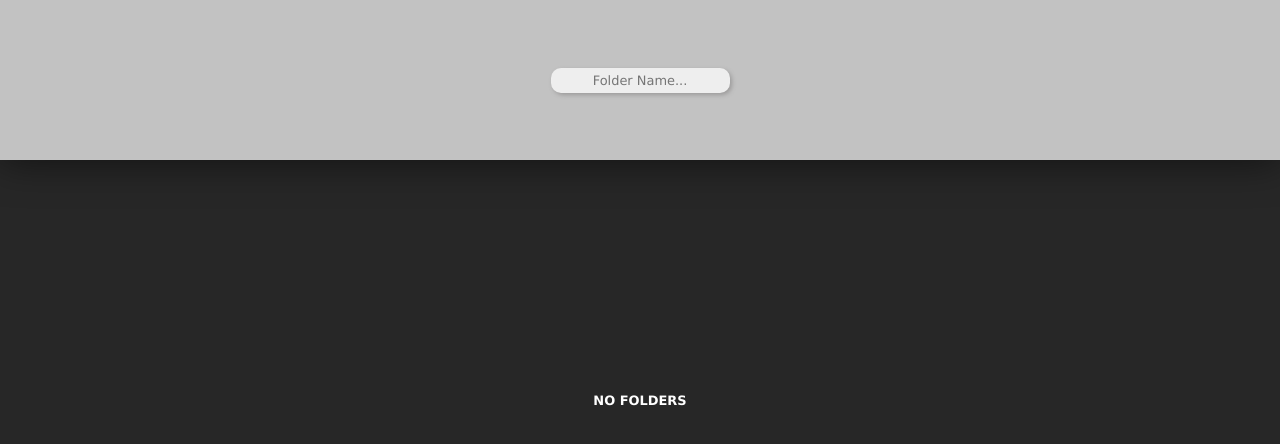
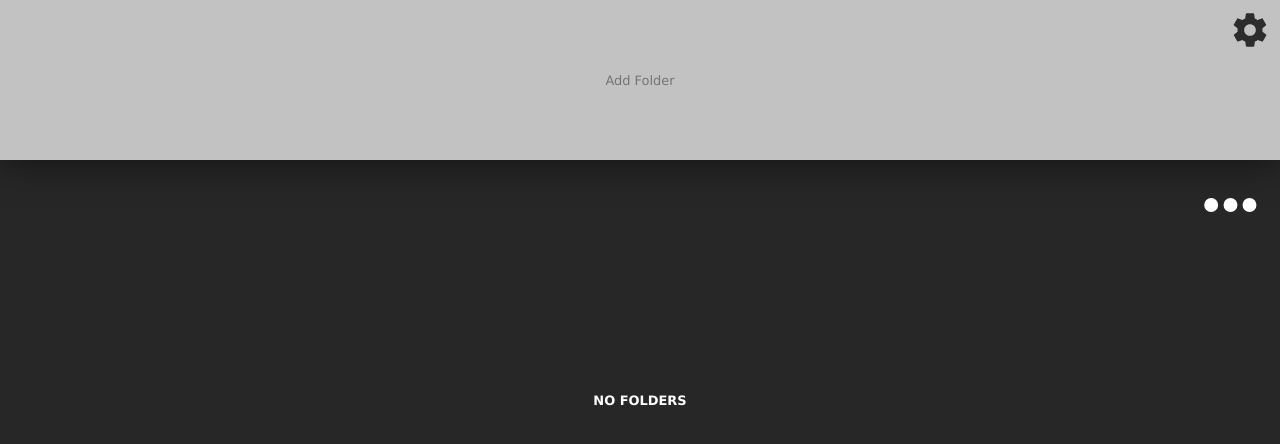
Before and after one commit to aiacuone/Note-Taker, a React (Create React App) app: page / in a window 1280 px wide. Shown: the top 444 px of the page. Built offline with nearby package versions, Linux system fonts and the light colour scheme.

Commit message:
moving multiple states into 1 state, saving before messing with code

```diff
--- a/src/components/App.js
+++ b/src/components/App.js
@@ -2,6 +2,7 @@ import React, { useEffect, useState, useRef } from 'react'
 // import folders from '../variables/folders'
 import CurrentFolder from './CurrentFolder'
 import Home from './Home'
+import settingsIcon from '../images/settings.svg'
 
 function App() {
 	// STATE & USEREF
@@ -11,6 +12,15 @@ function App() {
 	let [toggleHomeFolderMenu, setToggleHomeFolderMenu] = useState(null)
 	let [homeAddFolderInput, setHomeAddFolderInput] = useState('')
 	let [homeRenameFolderInput, setHomeRenameFolderInput] = useState('')
+	let [homeFoldersSettings, setHomeFoldersSettings] = useState(null)
+	let [sortHomeFolders, setSortHomeFolders] = useState('DATE CREATED')
+	let [home, setHome] = useState({
+		toggleHomeFolderMenu: null,
+		homeAddFolderInput: '',
+		homeRenameFolderInput: '',
+		homeFoldersSettings: null,
+		sortHomeFolders: 'DATE CREATED',
+	})
 
 	let state = {
 		directory,
@@ -18,6 +28,9 @@ function App() {
 		toggleHomeFolderMenu,
 		homeAddFolderInput,
 		homeRenameFolderInput,
+		homeFoldersSettings,
+		sortHomeFolders,
+		home
 	}
 	let setState = {
 		setDirectory,
@@ -25,6 +38,9 @@ function App() {
 		setToggleHomeFolderMenu,
 		setHomeAddFolderInput,
 		setHomeRenameFolderInput,
+		setHomeFoldersSettings,
+		setSortHomeFolders,
+		setHome
 	}
 
 	// CREATES THE ACTUAL DIRECTORY THROUGH THE FOLDERS OBJECT
@@ -62,23 +78,30 @@ function App() {
 		directoryChain,
 		currentFolder,
 		colors: [
-			'#ED3A3A',//red
-			'#C93AC9',//pink
-			'#8E33EF',//light purple
-			'#5043C9',//dark purple
-			'#355BC9',//blue
-			'#2DA1E2',//baby blue
-			'#4A8269',//olive
-			'#4FC12F',//light green
-			'#FFED0D',//yelow
-			'#FFA300',//orange
-			'#A0A0A0',//grey
-			'#000000',//black
+			'#ED3A3A', //red
+			'#C93AC9', //pink
+			'#8E33EF', //light purple
+			'#5043C9', //dark purple
+			'#355BC9', //blue
+			'#2DA1E2', //baby blue
+			'#4A8269', //olive
+			'#4FC12F', //light green
+			'#FFED0D', //yelow
+			'#FFA300', //orange
+			'#A0A0A0', //grey
+			'#000000', //black
 		],
+		// homeFoldersSort:'DATE CREATED',
 	}
 
+	useEffect(() => {
+		// console.log('refreshed')
+		console.log(vars.homeFoldersSort, 'useEffect')
+	})
+	// console.log(vars.homeFoldersSort)
 	return (
 		<div className="app">
+			<img class="settings_icon" src={settingsIcon}></img>
 			{directory.length == 0 && (
 				<Home state={state} setState={setState} vars={vars} Folder={Folder} />
 			)}
--- a/src/components/CurrentFolder.js
+++ b/src/components/CurrentFolder.js
@@ -11,7 +11,7 @@ export default function CurrentFolder({
     let [addFolderInputText, setAddFolderInputText]=useState()
 
 	let add_folder_input = useRef()
-
+	console.log(vars.currentFolder)
 	let foldersSelect = Object.keys(vars.currentFolder.folders).map((folder) => {
 		return (
 			<div
--- a/src/components/Home.js
+++ b/src/components/Home.js
@@ -3,17 +3,25 @@ import '../styles/home.css'
 import menuButton from '../images/menu.svg'
 import HomeFolderMenu from './HomeFolderMenu'
 import HomeFolderSubMenu from './HomeFolderSubMenu'
+import HomeFoldersSettings from './HomeFoldersSettings'
 // import RenameInput from './RenameInput'
 
 export default function Home({ state, setState, vars, Folder }) {
 	let folder_rename_input = useRef()
+	let home_add_folder_input = useRef()
 	// let [folder_rename_input, focus_folder_rename_input]=useFocus()
 
 	useEffect(() => {
-
 		function addHomeFolderInputClear(e) {
-			if (e.target.className!=='home_add_folder') {
+			if (e.target.className !== 'home_add_folder') {
 				setState.setHomeAddFolderInput('')
+				if (
+					home_add_folder_input &&
+					home_add_folder_input.current
+					// home_add_folder_input.current.placeholder
+				) {
+					home_add_folder_input.current.placeholder = 'Add Folder'
+				}
 			}
 		}
 
@@ -33,8 +41,13 @@ export default function Home({ state, setState, vars, Folder }) {
 				e.target.className !== 'home_rename_folder_input_error' &&
 				e.target.className !== 'testbutton'
 			) {
+				//TO KEEP
+				let newHome = { ...state.home, toggleHomeFolderMenu: null, homeRenameFolderInput: null }
+				setState.setHome(newHome)
+				//TO DELETE
 				setState.setToggleHomeFolderMenu(null)
 				setState.setHomeRenameFolderInput('')
+				//
 			}
 		}
 
@@ -54,11 +67,17 @@ export default function Home({ state, setState, vars, Folder }) {
 
 				setState.setFolders(newObj)
 				setState.setHomeAddFolderInput('')
+				if (home_add_folder_input && home_add_folder_input.current) {
+					home_add_folder_input.current.placeholder = 'Add Folder'
+				}
 			}
 			if (
 				//RENAME FOLDER INPUT
 				e.key == 'Enter' &&
 				!state.folders[state.homeRenameFolderInput] &&
+				//TO KEEP
+				// state.home.toggleHomeFolderMenu
+				//TO DELETE
 				state.toggleHomeFolderMenu
 			) {
 				let newFolders = { ...state.folders }
@@ -69,6 +88,10 @@ export default function Home({ state, setState, vars, Folder }) {
 				delete newFolders[state.toggleHomeFolderMenu[0]]
 				state.homeRenameFolderInput = null
 				setState.setFolders(newFolders)
+				//TO KEEP
+				let newHome = { ...state.home, toggleHomeFolderMenu: null }
+				setState.setHome(newHome)
+				//TO DELETE
 				setState.setToggleHomeFolderMenu('')
 			}
 		}
@@ -85,14 +108,45 @@ export default function Home({ state, setState, vars, Folder }) {
 	let homeFolders = () => {
 		//HOME FOLDERS
 
-		if (Object.keys(state.folders).length > 0) {
-			return Object.keys(state.folders).map((item) => {
-				let newArr = [item]
+		let foldersArray = () => {
+			let newFoldersArray = []
+			Object.keys(state.folders).map((item) => {
+				newFoldersArray.push(state.folders[item])
+			})
+			//SORTS ARRAY
+			if (vars.homeFoldersSort == 'RECENT') {
+				console.log('recent sort')
+				return newFoldersArray
+					.sort((a, b) => {
+						return a['lastSelected'] - b['lastSelected']
+					})
+					.reverse()
+			} else if (vars.homeFoldersSort == 'DATE CREATED'||!vars.homeFoldersSort) {
+				console.log('date sort')
+				return newFoldersArray.sort((a, b) => {
+					return a['dateCreated'] - b['dateCreated']
+				})
+			} else if (vars.homeFoldersSort == 'NAME') {
+				console.log('name sort')
+				return newFoldersArray.sort((a, b) => {
+					if (a['name'] < b['name']) {
+						return -1
+					}
+					if (a['name'] > b['name']) {
+						return 1
+					}
+					return 0
+				})
+			}
+		}
+		if (foldersArray().length > 0) {
+			return foldersArray().map((item) => {
+				let newArr = [item.name]
 
 				let insideFolder = () => {
 					if (
 						state.toggleHomeFolderMenu && // FOLDER TITLE AREA
-						state.toggleHomeFolderMenu[0] == item &&
+						state.toggleHomeFolderMenu[0] == item.name &&
 						state.toggleHomeFolderMenu[1] == 'rename'
 					) {
 						return (
@@ -130,7 +184,7 @@ export default function Home({ state, setState, vars, Folder }) {
 						)
 					} else if (
 						state.toggleHomeFolderMenu && // FOLDER TITLE AREA
-						state.toggleHomeFolderMenu[0] == item &&
+						state.toggleHomeFolderMenu[0] == item.name &&
 						state.toggleHomeFolderMenu[1] == 'delete'
 					) {
 						return (
@@ -140,6 +194,10 @@ export default function Home({ state, setState, vars, Folder }) {
 									onMouseDown={() => {
 										let newArr = [...state.toggleHomeFolderMenu]
 										newArr[2] = 'yes'
+										//TO KEEP
+										let newHome = { ...state.home, toggleHomeFolderMenu: newArr }
+										setState.setHome(newHome)
+										//TO DELETE
 										setState.setToggleHomeFolderMenu(newArr)
 									}}>
 									YES
@@ -147,6 +205,10 @@ export default function Home({ state, setState, vars, Folder }) {
 								<p
 									class="home_folder_delete_confirm no"
 									onMouseDown={() => {
+										//TO KEEP
+										let newHome = { ...state.home, toggleHomeFolderMenu: null }
+										setState.setHome(newHome)
+										//TO DELETE
 										setState.setToggleHomeFolderMenu(null)
 									}}>
 									/ NO
@@ -156,7 +218,7 @@ export default function Home({ state, setState, vars, Folder }) {
 					} else {
 						return (
 							<h3 class="home_folder_title">
-								{state.folders[item].name.toUpperCase()}
+								{state.folders[item.name].name.toUpperCase()}
 							</h3>
 						)
 					}
@@ -173,37 +235,46 @@ export default function Home({ state, setState, vars, Folder }) {
 							) {
 								if (!state.toggleHomeFolderMenu) {
 									//ENSURES THE MENU ISNT OPEN
-									let newArr = [item]
+									let newArr = [item.name]
 									setState.setDirectory(newArr) //ADDS TO DIRECTORY IN STATE WHICH LOADS NEW FOLDER
+									let newFolders = { ...state.folders }
+									newFolders[item.name].lastSelected = Date.now() //ADDS NEW DATE TO VALUE OF 'lastSelected' PROPERTY
+									newFolders[item.name].timesSelected =
+										+newFolders[item.name].timesSelected + 1 //ADDS TO VALUE TO 'timesSelected' PROPERTY
+									setState.setFolders(newFolders)
 								}
 							} else if (e.target.className == 'menuButton home') {
-								setState.setToggleHomeFolderMenu([item]) //TOGGLES THE FOLDER MENU
+								//TO KEEP
+								let newHome = { ...state.home, toggleHomeFolderMenu: [item.name] }
+								setState.setHome(newHome)
+								//TO DELETE
+								setState.setToggleHomeFolderMenu([item.name]) //TOGGLES THE FOLDER MENU
 							}
 						}}
 						style={{
 							//STYLING
-							border: '5px ' + state.folders[item].folderColor + ' solid',
+							border: '5px ' + state.folders[item.name].folderColor + ' solid',
 						}}>
 						{insideFolder()}
 
 						<img class="menuButton home" src={menuButton} />
 
 						{state.toggleHomeFolderMenu &&
-							item == state.toggleHomeFolderMenu[0] &&
+							item.name == state.toggleHomeFolderMenu[0] &&
 							state.toggleHomeFolderMenu[1] !== 'rename' && ( //LOADS THE FOLDER MENU AND SUB MENU
 								<HomeFolderMenu
-									folder={item}
+									folder={item.name}
 									state={state}
 									setState={setState}
 									vars={vars}
 								/>
 							)}
 						{state.toggleHomeFolderMenu &&
-							item == state.toggleHomeFolderMenu[0] &&
+							item.name == state.toggleHomeFolderMenu[0] &&
 							state.toggleHomeFolderMenu[1] &&
-							state.toggleHomeFolderMenu[1]!=='rename' &&(
+							state.toggleHomeFolderMenu[1] !== 'rename' && (
 								<HomeFolderSubMenu
-									folder={item}
+									folder={item.name}
 									state={state}
 									setState={setState}
 									vars={vars}
@@ -230,29 +301,43 @@ export default function Home({ state, setState, vars, Folder }) {
 			)
 		}
 	}
-
+	// console.log('hello')
 	let addFolderInput = (
 		<>
 			<div class="home_add_folder_container">
 				{homeFolderErrorMessage()}
 				<input
+					ref={home_add_folder_input}
+					// onMouseDown={(e)=>{e.target.placeholder=''} }
+					onMouseDown={(e) => {
+						if (home_add_folder_input && home_add_folder_input.current) {
+							home_add_folder_input.current.placeholder = ''
+						}
+					}}
 					onChange={(e) =>
 						setState.setHomeAddFolderInput(e.target.value.toLowerCase())
 					}
 					class="home_add_folder"
 					value={state.homeAddFolderInput.toLowerCase()}
 					type="text"
-					placeholder="Folder Name..."></input>
+					placeholder="Add Folder"></input>
 			</div>
 		</>
 	)
-
-	console.log(state.toggleHomeFolderMenu)
+	// console.log(state.homeFoldersSettings,'homeFoldersSettings',state.sortHomeFolders,'sortHomeFolders')
 	return (
 		<div class="home">
 			<div class="home_header">{addFolderInput}</div>
-
-			{homeFolders()}
+			<img
+				onMouseDown={() => setState.setHomeFoldersSettings([])}
+				class="home_folder_settings_button"
+				src={menuButton}
+				style={{ cursor: 'pointer' }}
+			/>
+			{!state.homeFoldersSettings && homeFolders()}
+			{state.homeFoldersSettings && (
+				<HomeFoldersSettings state={state} setState={setState} vars={vars} />
+			)}
 		</div>
 	)
 }
--- /dev/null
+++ b/src/components/HomeFoldersSettings.js
@@ -0,0 +1,51 @@
+import React from 'react'
+
+export default function HomeFoldersSettings({ vars, state, setState }) {
+	let settingsOptions = () => {
+		let settingsOptionsArr = ['SORT BY', 'BACKGROUND COLOR']
+		return settingsOptionsArr.map((item) => {
+			return (
+				<div>
+					<p
+						onClick={() => {
+							let newArr = [...state.homeFoldersSettings]
+							newArr[0] = item
+							setState.setHomeFoldersSettings(newArr)
+						}}
+						class="home_folder_settings_option">
+						{item}
+					</p>
+				</div>
+			)
+		})
+	}
+
+	let sortByOptions = () => {
+		let arr = ['RECENT', 'DATE CREATED', 'NAME']
+		return arr.map((item) => {
+			return (
+				<div>
+					<p
+						onMouseDown={() => {
+                            setState.setSortHomeFolders(item)
+                            vars.homeFoldersSort = item
+                            console.log(vars.homeFoldersSort,'vars.homeFoldersSort mousedown')
+							setState.setHomeFoldersSettings(null)
+						}}
+						class="home_folder_settings_option">
+						{item}
+					</p>
+				</div>
+			)
+		})
+	}
+
+	return (
+		<div class="home_folder_settings">
+			{/* <h1 class="home_folder_settings_title">SETTINGS</h1> */}
+			{!state.homeFoldersSettings[0] && settingsOptions()}
+			{/* {settingsOptions()} */}
+			{state.homeFoldersSettings[0] == 'SORT BY' && sortByOptions()}
+		</div>
+	)
+}
--- a/src/styles/home.css
+++ b/src/styles/home.css
@@ -44,21 +44,27 @@
 
 .home_add_folder {
 	color: black;
-	background: rgb(238, 238, 238);
+	/* background: rgb(238, 238, 238); */
+	background: none;
 	border-style: none;
 	/* border: 2px white solid; */
 	padding: 5px;
 	border-radius: 10px;
 	text-align: center;
-	filter: drop-shadow(2px 2px 2px rgb(155, 154, 154));
+	/* filter: drop-shadow(2px 2px 2px rgb(155, 154, 154)); */
+}
+
+.home_add_folder:focus{
+	border: none;
+	outline: none;
 }
 
 .menuButton {
-	height: 16px;
-	width: 60px;
+	height: 30px;
+	width: 70px;
 	position: absolute;
-	right: 5px;
-	top: 2px;
+	right: -5px;
+	top: -7px;
 }
 
 .home_folder_menu_color_option {
@@ -165,3 +171,40 @@ margin: 0 5px;
 .home_folder_delete_confirm.yes{
 color: red;
 }
+
+.home_folders_container{
+	position: relative;
+	height: 100%;
+	width: 100%;
+	background: yellow;
+}
+
+.home_folder_settings_button{
+position: absolute;
+top: 180px;
+height: 50px;
+right: 0;
+/* background: yellow; */
+}
+
+.home_folder_settings{
+	/* background: green; */
+	display: flex;
+	flex-direction: column;
+	justify-content: center;
+	align-items: center;
+}
+
+.home_folder_settings_title{
+	font-size: 30px;
+	margin: 0 0 10px 0;
+}
+
+.home_folder_settings_option{
+	font-size: 20px;
+	border: 1px white solid;
+	padding: 10px 20px;
+	border-radius: 15px;
+	margin: 10px 0;
+	cursor: pointer;
+}
--- a/src/styles/index.css
+++ b/src/styles/index.css
@@ -20,6 +20,10 @@
 	background: rgb(39, 39, 39);
 }
 
-.test_input{
-	color: black;
+.settings_icon{
+	height: 40px;
+	position: absolute;
+	right: 10px;
+	top: 10px;
+	z-index: 1;
 }
```
Also changed, not shown: src/components/HomeFolderMenu.js (+8 -1 lines), src/components/HomeFolderSubMenu.js (+5 -10 lines), src/images/menu.svg, src/images/settings.svg (added).
